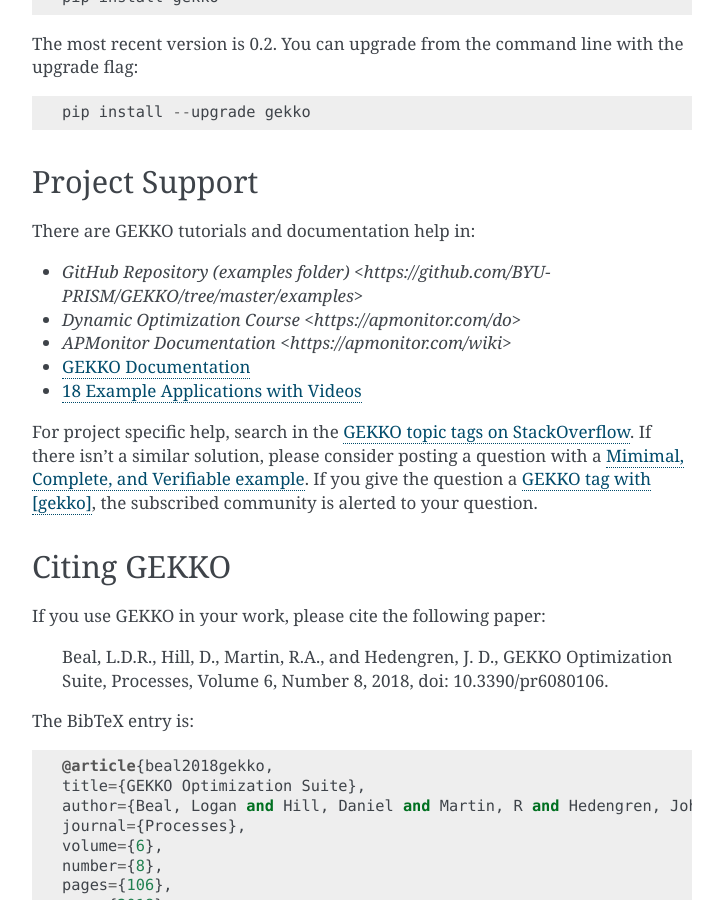
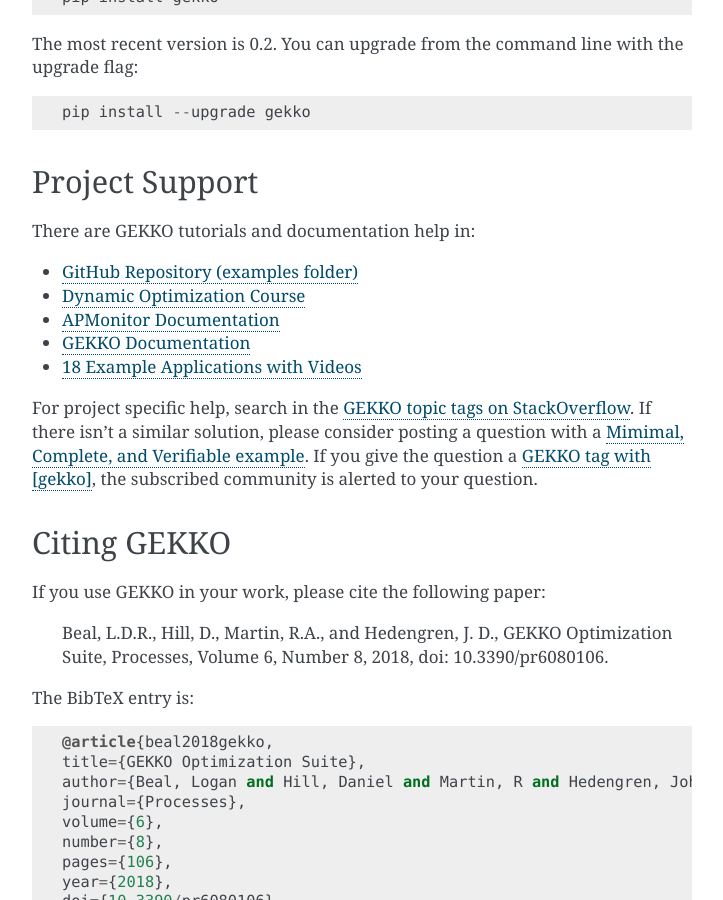
Before and after one commit to BYU-PRISM/GEKKO, a Sphinx documentation site: the page built from docs/index.rst, in a window 1280 px wide and 900 px high, scrolled down 579 px. Shown: the whole window, without its empty margins (388-1111 px from the left). Built offline with Sphinx 7.4.7, drawn with Linux system fonts in a browser that asks for light colours.

Commit message:
Update index.rst

```diff
--- a/docs/index.rst
+++ b/docs/index.rst
@@ -30,9 +30,9 @@
 
 There are GEKKO tutorials and documentation help in:
 
-- `GitHub Repository (examples folder) <https://github.com/BYU-PRISM/GEKKO/tree/master/examples>`
-- `Dynamic Optimization Course <https://apmonitor.com/do>`
-- `APMonitor Documentation <https://apmonitor.com/wiki>`
+- `GitHub Repository (examples folder) <https://github.com/BYU-PRISM/GEKKO/tree/master/examples>`_
+- `Dynamic Optimization Course <https://apmonitor.com/do>`_
+- `APMonitor Documentation <https://apmonitor.com/wiki>`_
 - `GEKKO Documentation <https://gekko.readthedocs.io/en/latest/examples.html>`_
 - `18 Example Applications with Videos <https://apmonitor.com/wiki/index.php/Main/GekkoPythonOptimization>`_
 
```
